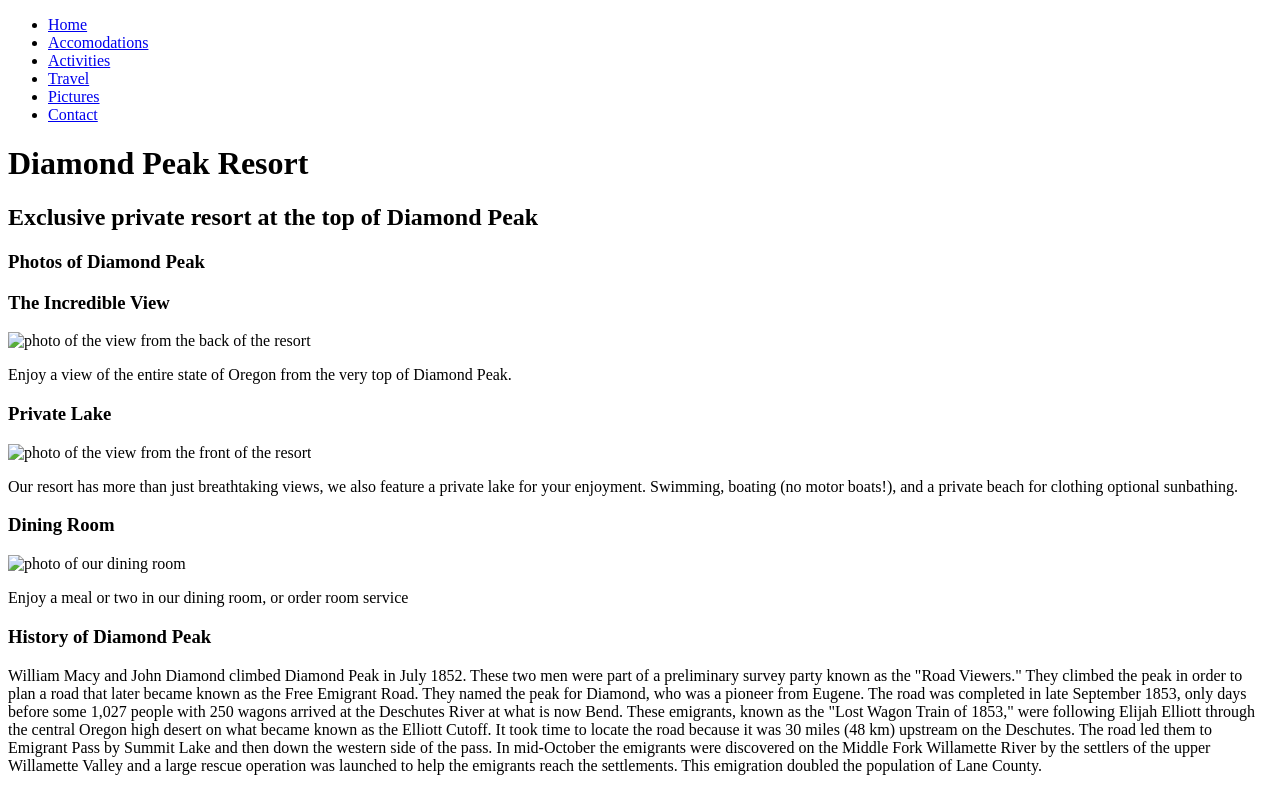
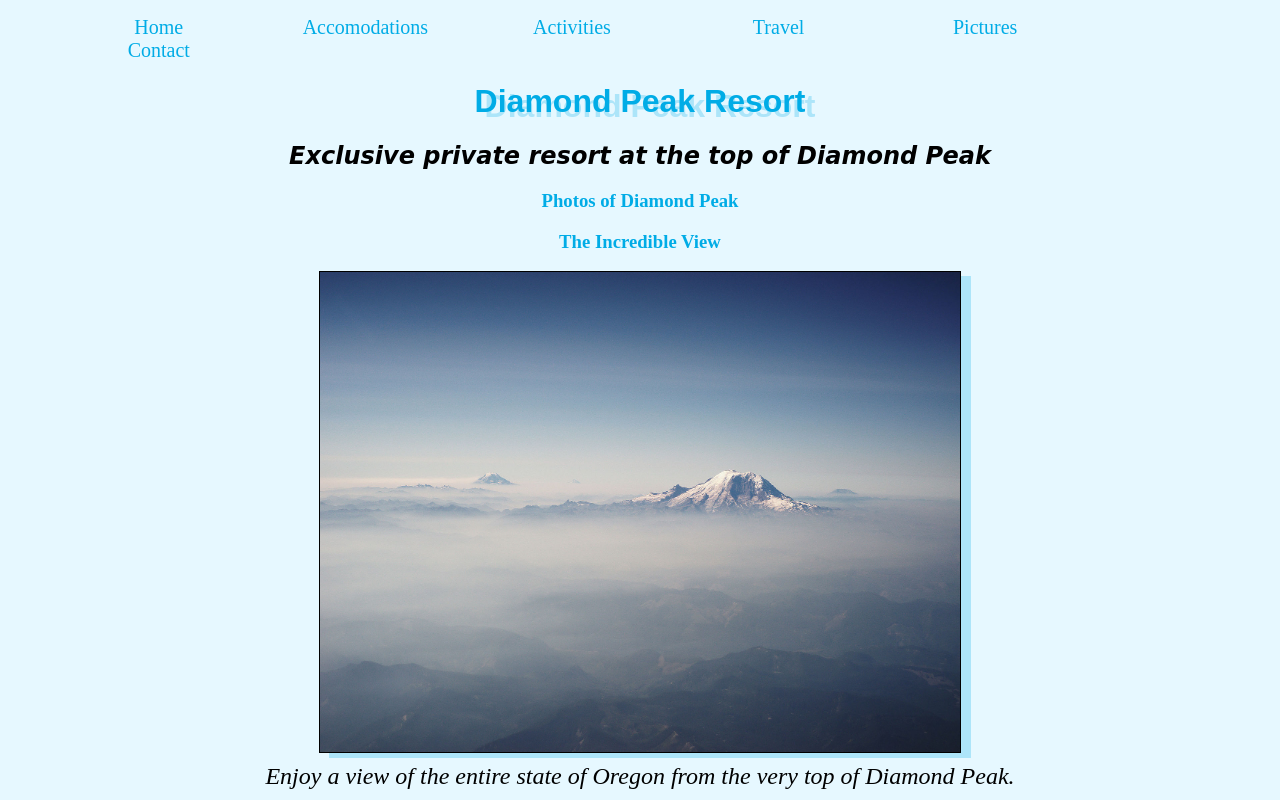
Before and after one commit to karenfreemansmith/Epic-IntroWk1-DiamondPeak, a plain HTML site: page pictures.html in a window 1280 px wide. Shown: the top 800 px of the page. Drawn offline with Linux system fonts and the light colour scheme.

Commit message:
af style

```diff
--- a/css/styles.css
+++ b/css/styles.css
@@ -0,0 +1,55 @@
+body {
+  background-color: #e6f8ff;
+}
+li {
+  text-align: center;
+  list-style: none;
+  font-size: 20px
+}
+img {
+  width: 640px;
+  height: 480px;
+  display:block;
+  margin: 10px auto;
+  box-shadow: 10px 5px rgba(0, 172, 230, .25);
+  border: solid #000 1px;
+}
+h1 {
+  font-weight: bold;
+  font-family: fantasy;
+  text-shadow: 10px 5px rgba(0, 172, 230, .25);
+  color: #00ace6;
+  text-align: center;
+}
+
+h2 {
+  font-style: italic;
+  font-family: cursive;
+  text-align: center;
+}
+h3,a {
+  color: #00ace6;
+  text-align: center;
+}
+p {
+  text-align: center;
+  font-style: oblique;
+  font-size: 1.5em;
+  margin: 0 50px;
+}
+nav li {
+  display: inline-block;
+  width: 15%;
+  font-size: 20px;
+  margin-left: 19px;
+}
+nav li a{
+  text-decoration:none;
+}
+nav li a:hover {
+  color:#006080;
+}
+h3 a {
+  font-weight: bolder;
+  font-size: 25px;
+}
--- a/pictures.html
+++ b/pictures.html
@@ -20,12 +20,12 @@
     <h3>Photos of Diamond Peak</h3>
     <div>
       <h3>The Incredible View</h3>
-      <img src="view.jpg" alt="photo of the view from the back of the resort">
+      <img src="img/view.jpg" alt="photo of the view from the back of the resort">
       <p>Enjoy a view of the entire state of Oregon from the very top of Diamond Peak.</p>
     </div>
     <div>
       <h3>Private Lake</h3>
-      <img src="lakeside.jpg" alt="photo of the view from the front of the resort">
+      <img src="img/lakeside.jpg" alt="photo of the view from the front of the resort">
       <p>
         Our resort has more than just breathtaking views, we also feature a
         private lake for your enjoyment. Swimming, boating (no motor boats!),
@@ -34,7 +34,7 @@
     </div>
     <div>
       <h3>Dining Room</h3>
-      <img src="dining.jpg" alt="photo of our dining room">
+      <img src="img/dining.jpg" alt="photo of our dining room">
       <p>Enjoy a meal or two in our dining room, or order room service</p>
     </div>
 
```
